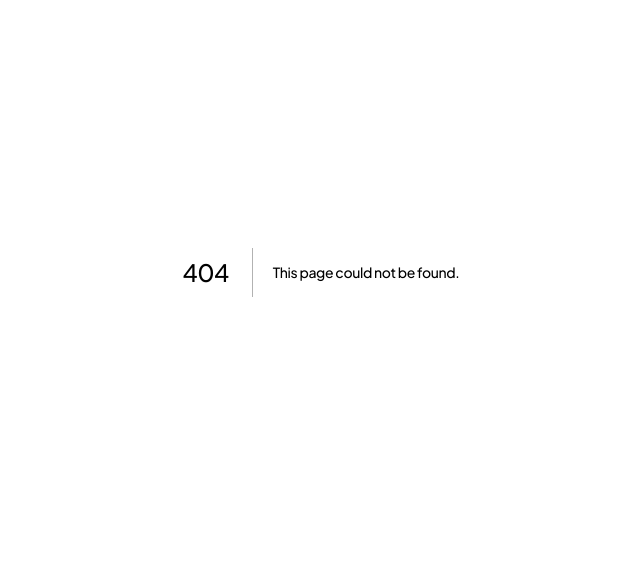
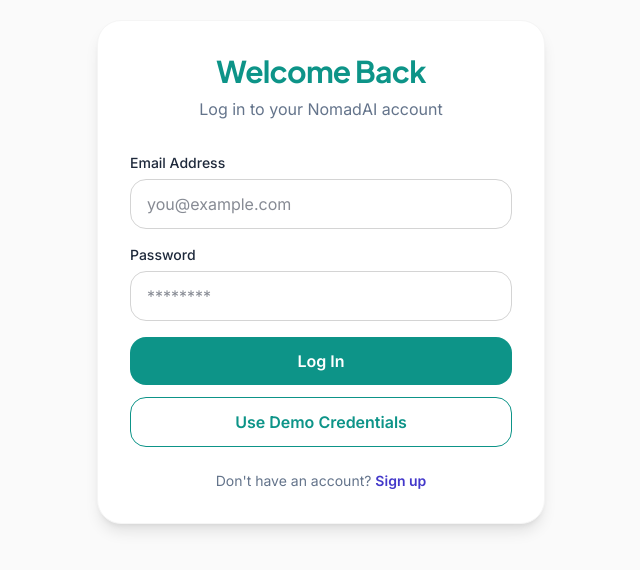
Before and after one commit to MdRoyet/nomadai-frontend, a Next.js app: page /login in a window 1280 px wide. Before the commit this address had no page. Shown: the part 128-698 px from the top of the page, without its empty margins (319-959 px from the left). Built offline with nearby package versions, Linux system fonts and the light colour scheme; no server answers.

Commit message:
feat: implement login and registration pages with form validation

```diff
--- /dev/null
+++ b/src/app/(auth)/login/page.tsx
@@ -0,0 +1,122 @@
+"use client";
+
+import { useState } from "react";
+import { useRouter } from "next/navigation";
+import Link from "next/link";
+import { useForm } from "react-hook-form";
+import { zodResolver } from "@hookform/resolvers/zod";
+import * as z from "zod";
+import { AxiosError } from "axios";
+import api from "@/lib/api";
+import { useAuthStore } from "@/store/authStore";
+import Input from "@/components/ui/Input";
+import { Loader2 } from "lucide-react";
+
+const schema = z.object({
+  email: z.string().email("Invalid email address"),
+  password: z.string().min(6, "Password must be at least 6 characters"),
+});
+
+type FormData = z.infer<typeof schema>;
+
+export default function LoginPage() {
+  const router = useRouter();
+  const setAuth = useAuthStore((state) => state.setAuth);
+  const [serverError, setServerError] = useState("");
+  const [isLoading, setIsLoading] = useState(false);
+
+  const {
+    register,
+    handleSubmit,
+    setValue,
+    formState: { errors },
+  } = useForm<FormData>({
+    resolver: zodResolver(schema),
+  });
+
+  const onSubmit = async (data: FormData) => {
+    setIsLoading(true);
+    setServerError("");
+    try {
+      const res = await api.post("/auth/login", data);
+      setAuth(res.data, res.data.token);
+      router.push("/");
+    } catch (err: unknown) {
+      if (err instanceof AxiosError) {
+        setServerError(err.response?.data?.message || "Failed to login");
+      } else if (err instanceof Error) {
+        setServerError(err.message);
+      } else {
+        setServerError("Failed to login");
+      }
+    } finally {
+      setIsLoading(false);
+    }
+  };
+
+  const handleDemoLogin = () => {
+    setValue("email", "demo@nomadai.com");
+    setValue("password", "password123");
+  };
+
+  return (
+    <div className="min-h-screen flex items-center justify-center bg-neutral-50 py-12 px-4">
+      <div className="max-w-md w-full bg-white p-8 rounded-2xl shadow-lg border border-neutral-100">
+        <div className="text-center mb-8">
+          <h1 className="text-3xl font-bold text-primary">Welcome Back</h1>
+          <p className="text-neutral-500 mt-2">
+            Log in to your NomadAI account
+          </p>
+        </div>
+
+        {serverError && (
+          <div className="bg-red-50 text-red-600 p-3 rounded-xl mb-4 text-sm">
+            {serverError}
+          </div>
+        )}
+
+        <form onSubmit={handleSubmit(onSubmit)}>
+          <Input
+            label="Email Address"
+            type="email"
+            placeholder="you@example.com"
+            {...register("email")}
+            error={errors.email?.message}
+          />
+          <Input
+            label="Password"
+            type="password"
+            placeholder="********"
+            {...register("password")}
+            error={errors.password?.message}
+          />
+
+          <button
+            type="submit"
+            disabled={isLoading}
+            className="w-full bg-primary text-white py-3 rounded-xl font-semibold hover:bg-primary-700 transition flex items-center justify-center disabled:opacity-50"
+          >
+            {isLoading ? <Loader2 className="animate-spin" /> : "Log In"}
+          </button>
+        </form>
+
+        <button
+          onClick={handleDemoLogin}
+          className="w-full mt-3 border border-primary text-primary py-3 rounded-xl font-semibold hover:bg-primary-50 transition"
+        >
+          Use Demo Credentials
+        </button>
+
+        <p className="text-center text-sm text-neutral-500 mt-6">
+          Don&apos;t have an account?{" "}
+          <Link
+            href="/register"
+            className="text-accent font-semibold hover:underline"
+          >
+            Sign up
+          </Link>
+        </p>
+      </div>
+    </div>
+  );
+}
--- /dev/null
+++ b/src/app/(auth)/register/page.jsx
@@ -0,0 +1,77 @@
+'use client';
+
+import { useState } from 'react';
+import { useRouter } from 'next/navigation';
+import Link from 'next/link';
+import { useForm } from 'react-hook-form';
+import { zodResolver } from '@hookform/resolvers/zod';
+import * as z from 'zod';
+import api from '@/lib/api';
+import { useAuthStore } from '@/store/authStore';
+import Input from '@/components/ui/Input';
+import { Loader2 } from 'lucide-react';
+
+const schema = z.object({
+  name: z.string().min(2, 'Name must be at least 2 characters'),
+  email: z.string().email('Invalid email address'),
+  password: z.string().min(6, 'Password must be at least 6 characters'),
+});
+
+export default function RegisterPage() {
+  const router = useRouter();
+  const setAuth = useAuthStore((state) => state.setAuth);
+  const [serverError, setServerError] = useState('');
+  const [isLoading, setIsLoading] = useState(false);
+
+  const { register, handleSubmit, formState: { errors } } = useForm({
+    resolver: zodResolver(schema),
+  });
+
+  const onSubmit = async (data) => {
+    setIsLoading(true);
+    setServerError('');
+    try {
+      const res = await api.post('/auth/register', data);
+      setAuth(res.data, res.data.token);
+      router.push('/');
+    } catch (err) {
+      setServerError(err?.response?.data?.message || 'Failed to register');
+    } finally {
+      setIsLoading(false);
+    }
+  };
+
+  return (
+    <div className="min-h-screen flex items-center justify-center bg-neutral-50 py-12 px-4">
+      <div className="max-w-md w-full bg-white p-8 rounded-2xl shadow-lg border border-neutral-100">
+        <div className="text-center mb-8">
+          <h1 className="text-3xl font-bold text-primary">Create Account</h1>
+          <p className="text-neutral-500 mt-2">Start your journey with NomadAI</p>
+        </div>
+
+        {serverError && <div className="bg-red-50 text-red-600 p-3 rounded-xl mb-4 text-sm">{serverError}</div>}
+
+        <form onSubmit={handleSubmit(onSubmit)}>
+          <Input label="Full Name" placeholder="John Doe" {...register('name')} error={errors.name?.message} />
+          <Input label="Email Address" type="email" placeholder="you@example.com" {...register('email')} error={errors.email?.message} />
+          <Input label="Password" type="password" placeholder="********" {...register('password')} error={errors.password?.message} />
+
+          <button
+            type="submit"
+            disabled={isLoading}
+            className="w-full bg-primary text-white py-3 rounded-xl font-semibold hover:bg-primary-700 transition flex items-center justify-center disabled:opacity-50"
+          >
+            {isLoading ? <Loader2 className="animate-spin" /> : 'Sign Up'}
+          </button>
+        </form>
+
+        <p className="text-center text-sm text-neutral-500 mt-6">
+          Already have an account?{' '}
+          <Link href="/login" className="text-accent font-semibold hover:underline">
+            Log in
+          </Link>
+        </p>
+      </div>
+    </div>
+  );
+}
```
